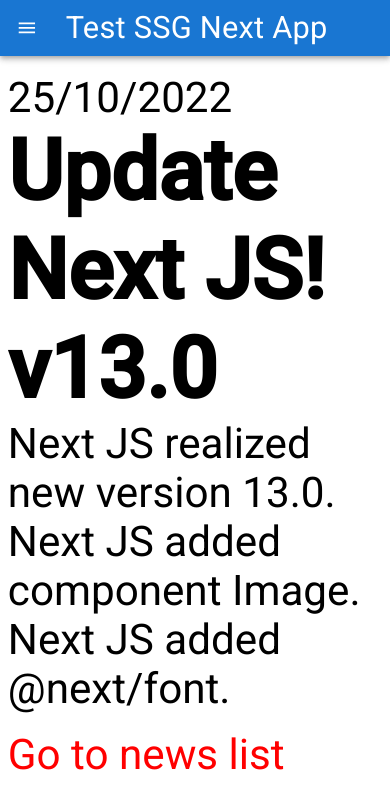
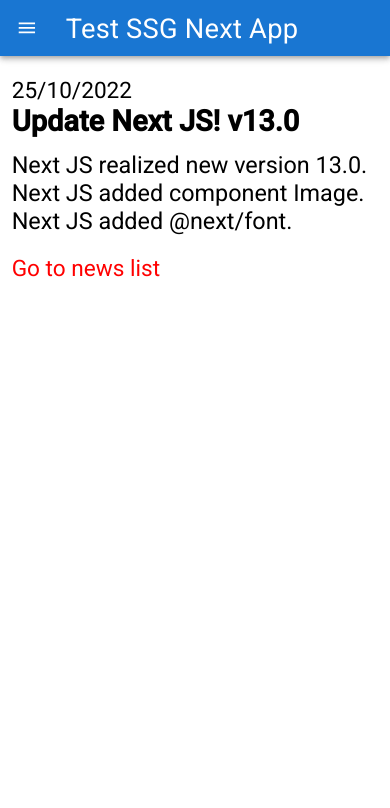
Before and after one commit to andrei1994rus/test-ssg-next, a Next.js app: page /news/1 in a window 390 px wide. Shown: the top 808 px of the page. Built offline with nearby package versions, Linux system fonts and the light colour scheme.

Commit message:
add adaptive

```diff
--- a/src/styles/Menu.module.css
+++ b/src/styles/Menu.module.css
@@ -17,7 +17,7 @@
 /* ________________________ */
 @media(max-width:700px) {
   .menu__li {
-      font-size: 5vw;
+      font-size: 5.5vw;
   }
 }
 
--- a/src/styles/News.module.css
+++ b/src/styles/News.module.css
@@ -1,20 +1,61 @@
-.news
-{
+.news {
   display: flex;
   flex-direction: column;
   justify-content: space-between;
-  padding-left: 2vw;
+  padding-left: 3vw;
   font-size: 5vh;
   padding-top: 2vh;
 }
 
-.news ul
-{
-  padding-left: 2vw;
+.news__body {
+  padding-top: 1.5vh;
+  padding-bottom: .4vh;
 }
 
-.news__comeback
-{
+.news__date, .news__comeback {
+  font-size: 4.8vh;
+}
+
+.news__ul {
+  padding-left: 3vw;
+}
+
+.news__comeback {
   color: red;
   padding-top: 2vh;
 }
+
+/* Tablet */
+@media(700px<width<1024px) {
+  .news {
+    padding-left: 4vw;
+  }
+
+  .news__ul {
+    padding-left: 4.5vw;
+  }
+}
+
+/* Mobile */
+@media (max-width: 700px) {
+  .news {
+    display: flex;
+    flex-direction: column;
+    justify-content: space-between;
+    padding-left: 3vw;
+    font-size: 6vw;
+    padding-top: 2.5vh;
+  }
+
+  .news__ul {
+    padding-left: 5.5vw;
+  }
+
+  .news__date, .news__comeback {
+    font-size: 5.8vw;
+  }
+
+  .news__title {
+    font-size: 1rem;
+  }
+}
--- a/src/styles/globals.css
+++ b/src/styles/globals.css
@@ -32,8 +32,8 @@ a {
 		font-size: 18px;
 	}
 
-	.MuiBox-root[data-type~='modal-box'] {
-		padding: 8px;
+	a[data-type~='header-link'] {
+		font-size: 6vw;
 	}
 }
 
@@ -46,18 +46,14 @@ a {
 		font-size: 14.5px;
 	}
 
-	.MuiBox-root[data-type~='modal-box'] {
-		padding: 4px;
+	a[data-type~='header-link'] {
+		font-size: 7vw;
 	}
 }
 
 @media(max-width:320px) {
-	.MuiButtonBase-root {
-		margin-right: 2px;
-	}
-
 	a[data-type~='header-link'] {
-		font-size: 8.2vw;
+		font-size: 7.2vw;
 	}
 }
 /* ________________________ */
```
Also changed, not shown: src/styles/Blog.module.css (+31 -6 lines), src/styles/Home.module.css (+21 -4 lines), src/styles/Post.module.css (+44 -5 lines).
